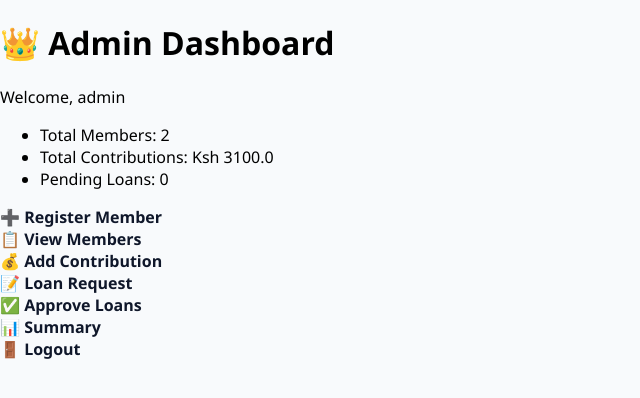
After one commit to Mark5667/MCHAMA_V2_APP, a Flask app: page /admin/dashboard in a window 1280 px wide. The commit adds this page. Shown: the top 398 px of the page, without its empty margins (0-640 px from the left). Run offline with Flask 3, Linux system fonts and the light colour scheme; a user stored in the database is signed in.

Commit message:
Updated templates and app logic for admin/member login and fixed register member page

```diff
--- a/app.py
+++ b/app.py
@@ -71,14 +71,26 @@ def splash():
 def login():
     error = ''
     if request.method == 'POST':
-        user = User.query.filter_by(mobile_number=request.form['mobile_number']).first()
-        if user and bcrypt.check_password_hash(user.password, request.form['password']):
+        mobile = request.form['mobile_number']
+        password = request.form['password']
+
+        user = User.query.filter_by(mobile_number=mobile).first()
+
+        if user and bcrypt.check_password_hash(user.password, password):
             session['user'] = user.username
             session['role'] = user.role
-            return redirect('/dashboard')
+
+            if user.role == 'admin':
+                return redirect('/admin/dashboard')
+            elif user.role == 'member':
+                return redirect('/member/dashboard')
+            else:
+                error = 'Unknown role. Contact support.'
         else:
             error = 'Invalid mobile number or password'
+
     return render_template('login.html', error=error)
+
 
 @app.route('/dashboard')
 def dashboard():
@@ -93,6 +105,7 @@ def register_member():
     if 'user' not in session or session['role'] != 'admin':
         return redirect('/login')
 
+    error = ''
     if request.method == 'POST':
         name = request.form['name']
         id_number = request.form['id_number']
@@ -100,12 +113,29 @@ def register_member():
         age = request.form['age']
         registration_date = request.form['registration_date']
 
-        member = Member(name=name, id_number=id_number, dob=dob, age=age, registration_date=registration_date)
-        db.session.add(member)
-        db.session.commit()
-        return redirect('/members')
+        # ✅ Check if the member already exists
+        existing = Member.query.filter_by(id_number=id_number).first()
+        if existing:
+            error = f"⚠️ Member with ID number {id_number} already exists."
+        else:
+            try:
+                member = Member(
+                    name=name,
+                    id_number=id_number,
+                    dob=dob,
+                    age=age,
+                    registration_date=registration_date
+                )
+                db.session.add(member)
+                db.session.commit()
+                return redirect('/members')
+            except Exception as e:
+                db.session.rollback()
+                error = "⚠️ Failed to register member. Please try again."
 
-    return render_template('register_member.html')
+    return render_template('register_member.html', error=error)
+
+
 
 @app.route('/members')
 def view_members():
@@ -193,6 +223,27 @@ def view_loans():
 
     loans = db.session.query(Loan.id, Loan.amount, Loan.status, Member.name).join(Member, Loan.member_id == Member.id).all()
     return render_template('loans.html', loans=loans)
+@app.route('/admin/dashboard')
+def admin_dashboard():
+    if 'user' not in session or session['role'] != 'admin':
+        return redirect('/login')
+
+    member_count = Member.query.count()
+    total_contributions = db.session.query(db.func.sum(Contribution.amount)).scalar() or 0
+    pending_loans = Loan.query.filter_by(status='pending').count()
+
+    return render_template('admin_dashboard.html',
+                           member_count=member_count,
+                           total_contributions=total_contributions,
+                           pending_loans=pending_loans)
+
+@app.route('/member/dashboard')
+def member_dashboard():
+    if 'user' not in session or session['role'] != 'member':
+        return redirect('/login')
+
+    # You can customize this more if you want member-specific data
+    return render_template('member_dashboard.html', user=session['user'])
 
 
 # Add your other routes (register_member, members list, contributions, etc.) here.
--- /dev/null
+++ b/templates/admin_dashboard.html
@@ -0,0 +1,26 @@
+<!-- templates/admin_dashboard.html -->
+<!DOCTYPE html>
+<html>
+<head>
+    <title>Admin Dashboard - MCHAMA APP</title>
+    <link rel="stylesheet" href="{{ url_for('static', filename='style.css') }}">
+</head>
+<body>
+    <h1>👑 Admin Dashboard</h1>
+    <p>Welcome, {{ session['user'] }}</p>
+
+    <ul>
+        <li>Total Members: {{ member_count }}</li>
+        <li>Total Contributions: Ksh {{ total_contributions }}</li>
+        <li>Pending Loans: {{ pending_loans }}</li>
+    </ul>
+
+    <a href="/register_member">➕ Register Member</a><br>
+    <a href="/members">📋 View Members</a><br>
+    <a href="/add_contribution">💰 Add Contribution</a><br>
+    <a href="/request_loan">📝 Loan Request</a><br>
+    <a href="/approve-loans">✅ Approve Loans</a><br>
+    <a href="/summary">📊 Summary</a><br>
+    <a href="/logout">🚪 Logout</a>
+</body>
+</html>
--- a/templates/register_member.html
+++ b/templates/register_member.html
@@ -6,6 +6,11 @@
 </head>
 <body>
     <h2>Register New Member</h2>
+
+    {% if error %}
+        <p style="color: red;">{{ error }}</p>
+    {% endif %}
+
     <form method="POST">
         <label for="name">Full Name:</label><br>
         <input type="text" name="name" required><br><br>
@@ -24,6 +29,7 @@
 
         <input type="submit" value="Register">
     </form>
+
     <br>
     <a href="/dashboard">⬅ Back to Dashboard</a>
 </body>
```
Also changed, not shown: check_users_table.py (added, +29 -0 lines), create_users_table.py (added, +20 -0 lines), templates/dashboard.html (deleted, +0 -28 lines), templates/member_dashboard.html (added, +17 -0 lines), your_database_name.db (added).
